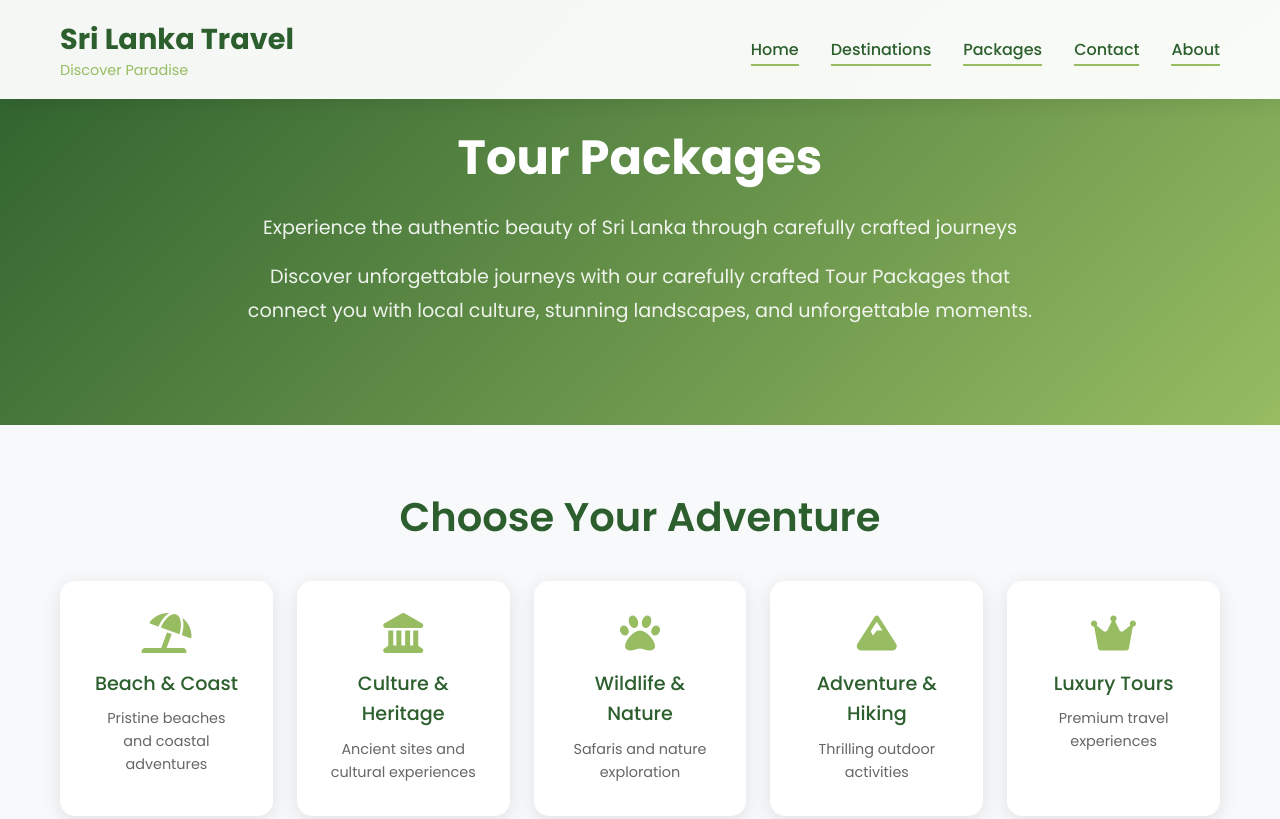
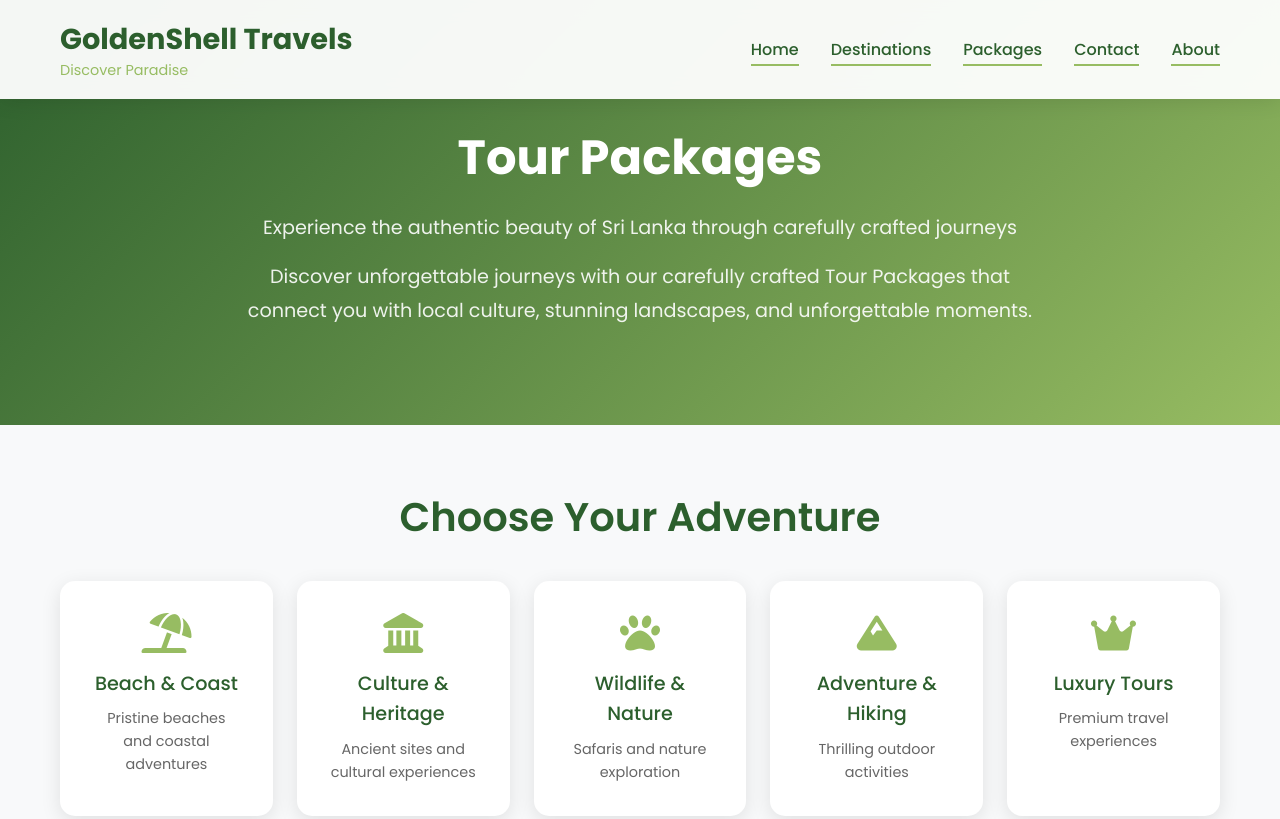
Before and after one commit to seshangamage/travel-website, a plain HTML site: page packages.html in a window 1280 px wide. Shown: the top 819 px of the page. Drawn offline with Linux system fonts and the light colour scheme.

Commit message:
Update packages.html - Headings

```diff
--- a/packages.html
+++ b/packages.html
@@ -3,7 +3,7 @@
 <head>
     <meta charset="UTF-8">
     <meta name="viewport" content="width=device-width, initial-scale=1.0">
-    <title>Tour Packages - Sri Lanka Travel | Customized Tours</title>
+    <title>Tour Packages - GoldenShell Travels | Customized Tours</title>
     <meta name="description" content="Discover our carefully crafted Sri Lanka tour packages. From beach escapes to cultural tours, wildlife safaris to hill country adventures.">
     <link rel="stylesheet" href="assets/css/style.css">
     <link href="https://fonts.googleapis.com/css2?family=Poppins:wght@300;400;500;600;700&display=swap" rel="stylesheet">
@@ -14,7 +14,7 @@
     <nav class="navbar">
         <div class="nav-container">
             <div class="nav-logo">
-                <h2>Sri Lanka Travel</h2>
+                <h2>GoldenShell Travels</h2>
                 <span>Discover Paradise</span>
             </div>
             <ul class="nav-menu">
```
